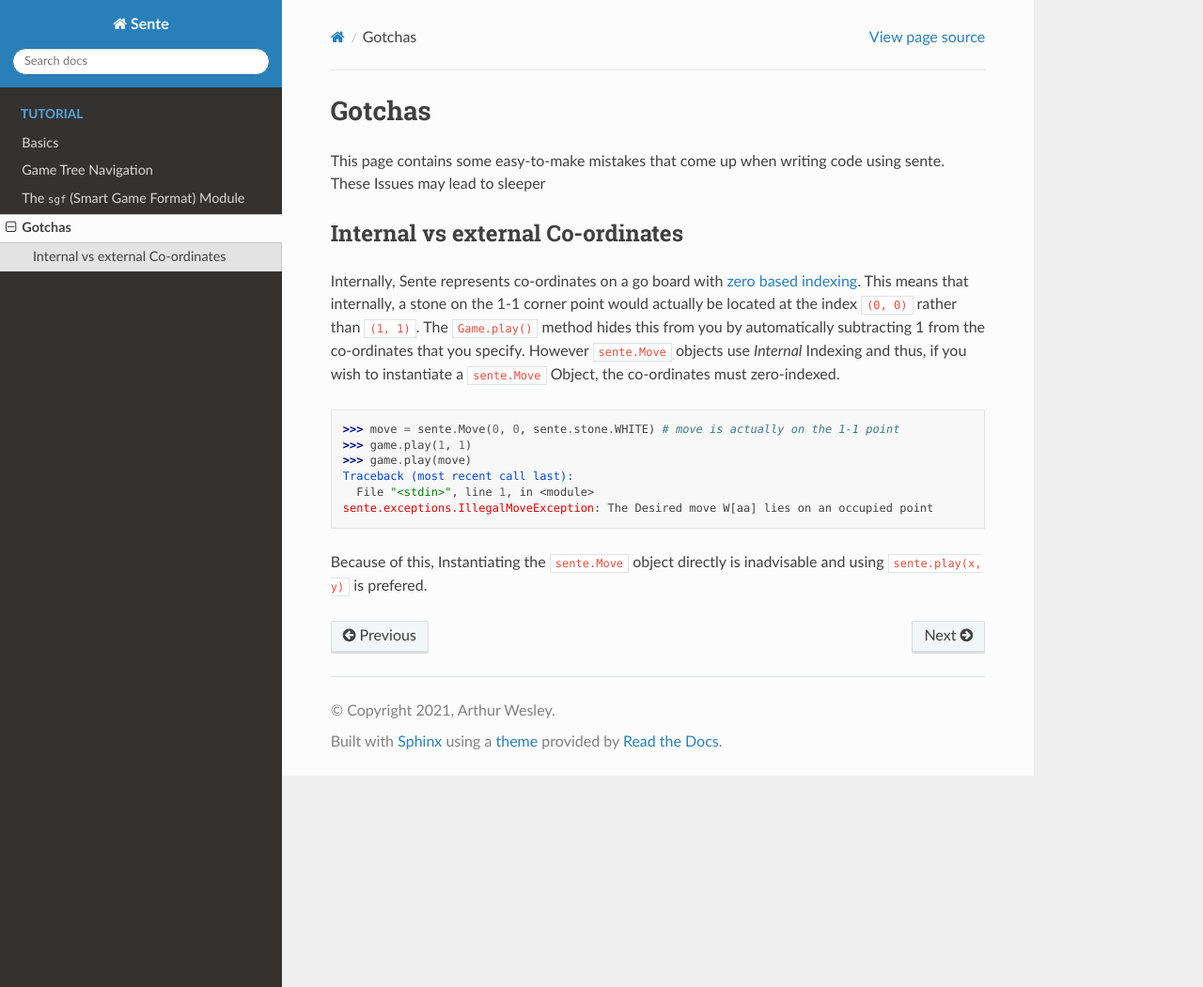
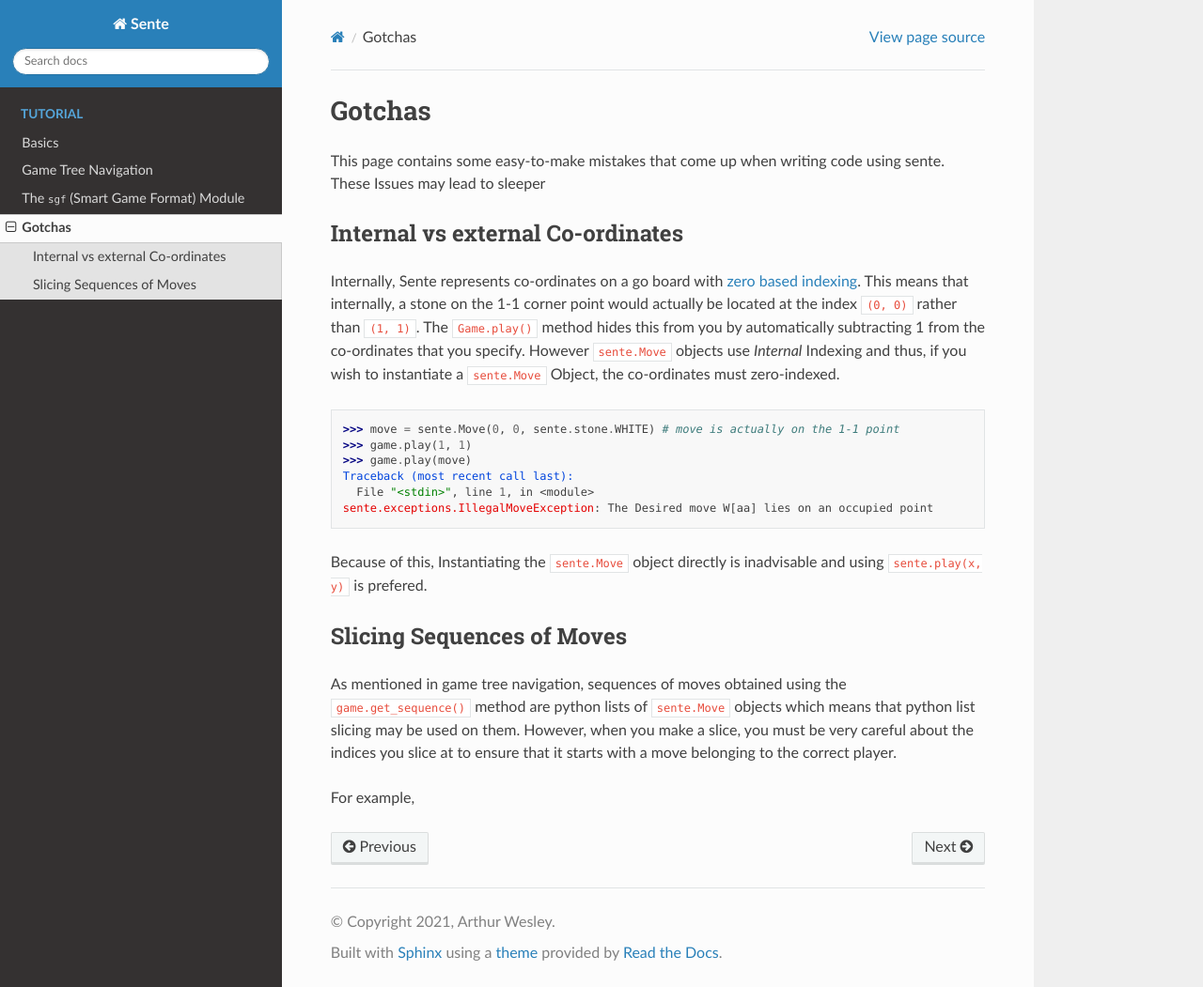
Before and after one commit to atw1020/sente, a Sphinx documentation site: the page built from docs/gotchas.rst, in a window 1280 px wide and 1051 px high. Shown: the whole window at 94% size. Built offline with Sphinx 7.4.7 and the Read the Docs theme 2.0.0, drawn with Linux system fonts in a browser that asks for light colours.

Commit message:
worked on gotchya for slicing sequences of moves

```diff
--- a/docs/gotchas.rst
+++ b/docs/gotchas.rst
@@ -23,3 +23,11 @@
 
 
 Because of this, Instantiating the ``sente.Move`` object directly is inadvisable and using ``sente.play(x, y)`` is prefered.
+
+Slicing Sequences of Moves
+--------------------------
+
+As mentioned in game tree navigation, sequences of moves obtained using the ``game.get_sequence()`` method are python lists of ``sente.Move`` objects which means that python list slicing may be used on them.
+However, when you make a slice, you must be very careful about the indices you slice at to ensure that it starts with a move belonging to the correct player.
+
+For example,
```
